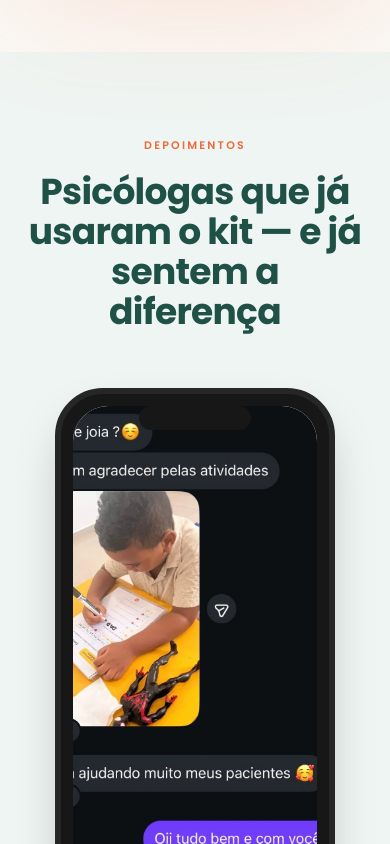
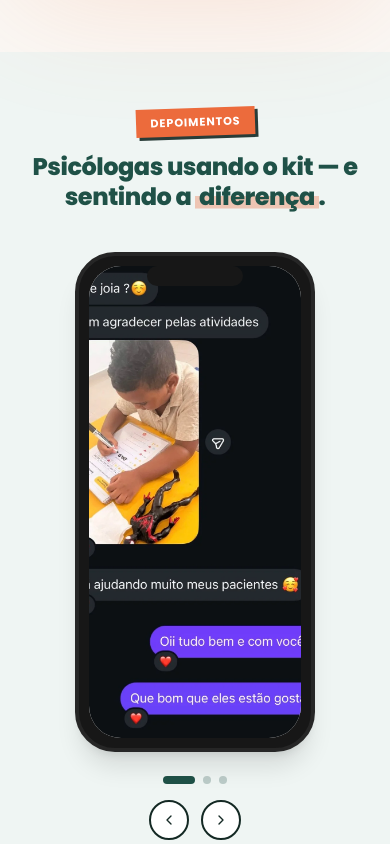
Before and after one commit to chats3108/kit-consultorio-ludico, a React (Vite) app: page / in a window 390 px wide. Shown: the part 4240-5084 px from the top of the page. Built offline with nearby package versions, Linux system fonts and the light colour scheme; the HTML template or start-up script is replaced by a standard one.

Commit message:
Changes
Co-authored-by: tavaresprimeshopify-ops <239509785+tavaresprimeshopify-ops@users.noreply.github.com>

```diff
--- a/src/components/SocialProof.tsx
+++ b/src/components/SocialProof.tsx
@@ -7,36 +7,35 @@ import dep4 from "@/assets/kit/dep4.webp";
 const SocialProof = () => {
   const deps = [dep1, dep2, dep4];
   const [index, setIndex] = useState(0);
-
   const prev = () => setIndex((i) => (i - 1 + deps.length) % deps.length);
   const next = () => setIndex((i) => (i + 1) % deps.length);
 
   return (
-    <section className="py-20 md:py-32 bg-muted">
-      <div className="container mx-auto px-6">
-        <div className="max-w-3xl mx-auto text-center mb-14">
-          <span className="text-[11px] uppercase tracking-[0.2em] text-accent font-semibold">
-            Depoimentos
-          </span>
-          <h2 className="text-4xl md:text-5xl lg:text-6xl text-primary mt-4 font-bold">
-            Psicólogas que já usaram o kit — e já sentem a diferença
+    <section className="py-14 md:py-24 bg-muted">
+      <div className="container mx-auto px-5">
+        <div className="max-w-3xl mx-auto mb-10 md:mb-14 text-center">
+          <div className="flex justify-center mb-4">
+            <span className="tape">Depoimentos</span>
+          </div>
+          <h2 className="text-2xl sm:text-3xl md:text-5xl text-primary font-extrabold leading-tight">
+            Psicólogas usando o kit — e sentindo a <span className="marker">diferença</span>.
           </h2>
         </div>
 
         <div className="flex flex-col items-center">
-          <div className="relative flex items-center gap-4 md:gap-8">
+          <div className="flex items-center gap-3 md:gap-6">
             <button
               onClick={prev}
               aria-label="Anterior"
-              className="hidden sm:flex h-11 w-11 rounded-full bg-card border border-border items-center justify-center shadow hover:bg-primary hover:text-primary-foreground transition"
+              className="hidden sm:flex h-10 w-10 rounded-full bg-card border-2 border-foreground items-center justify-center hover:bg-primary hover:text-primary-foreground transition"
             >
-              <ChevronLeft className="h-5 w-5" />
+              <ChevronLeft className="h-4 w-4" />
             </button>
 
             {/* Phone frame */}
-            <div className="relative w-[280px] sm:w-[320px] h-[580px] sm:h-[660px] bg-neutral-900 rounded-[3rem] p-3 shadow-2xl border-[6px] border-neutral-800">
-              <div className="absolute top-3 left-1/2 -translate-x-1/2 w-28 h-6 bg-neutral-900 rounded-full z-10" />
-              <div className="relative w-full h-full rounded-[2.2rem] overflow-hidden bg-white">
+            <div className="relative w-[240px] sm:w-[280px] h-[500px] sm:h-[580px] bg-neutral-900 rounded-[2.5rem] p-2.5 shadow-xl border-4 border-neutral-800">
+              <div className="absolute top-2.5 left-1/2 -translate-x-1/2 w-24 h-5 bg-neutral-900 rounded-full z-10" />
+              <div className="relative w-full h-full rounded-[2rem] overflow-hidden bg-white">
                 {deps.map((src, i) => (
                   <img
                     key={i}
@@ -53,32 +52,32 @@ const SocialProof = () => {
             <button
               onClick={next}
               aria-label="Próximo"
-              className="hidden sm:flex h-11 w-11 rounded-full bg-card border border-border items-center justify-center shadow hover:bg-primary hover:text-primary-foreground transition"
+              className="hidden sm:flex h-10 w-10 rounded-full bg-card border-2 border-foreground items-center justify-center hover:bg-primary hover:text-primary-foreground transition"
             >
-              <ChevronRight className="h-5 w-5" />
+              <ChevronRight className="h-4 w-4" />
             </button>
           </div>
 
           {/* Dots */}
-          <div className="flex items-center gap-2 mt-8">
+          <div className="flex items-center gap-2 mt-6">
             {deps.map((_, i) => (
               <button
                 key={i}
                 onClick={() => setIndex(i)}
                 aria-label={`Ir para depoimento ${i + 1}`}
-                className={`h-2.5 rounded-full transition-all ${
-                  i === index ? "w-8 bg-primary" : "w-2.5 bg-primary/25"
+                className={`h-2 rounded-full transition-all ${
+                  i === index ? "w-8 bg-primary" : "w-2 bg-primary/25"
                 }`}
               />
             ))}
           </div>
 
           {/* Mobile arrows */}
-          <div className="flex sm:hidden gap-4 mt-4">
-            <button onClick={prev} className="h-10 w-10 rounded-full bg-card border border-border flex items-center justify-center">
+          <div className="flex sm:hidden gap-3 mt-4">
+            <button onClick={prev} aria-label="Anterior" className="h-10 w-10 rounded-full bg-card border-2 border-foreground flex items-center justify-center">
               <ChevronLeft className="h-4 w-4" />
             </button>
-            <button onClick={next} className="h-10 w-10 rounded-full bg-card border border-border flex items-center justify-center">
+            <button onClick={next} aria-label="Próximo" className="h-10 w-10 rounded-full bg-card border-2 border-foreground flex items-center justify-center">
               <ChevronRight className="h-4 w-4" />
             </button>
           </div>
```
